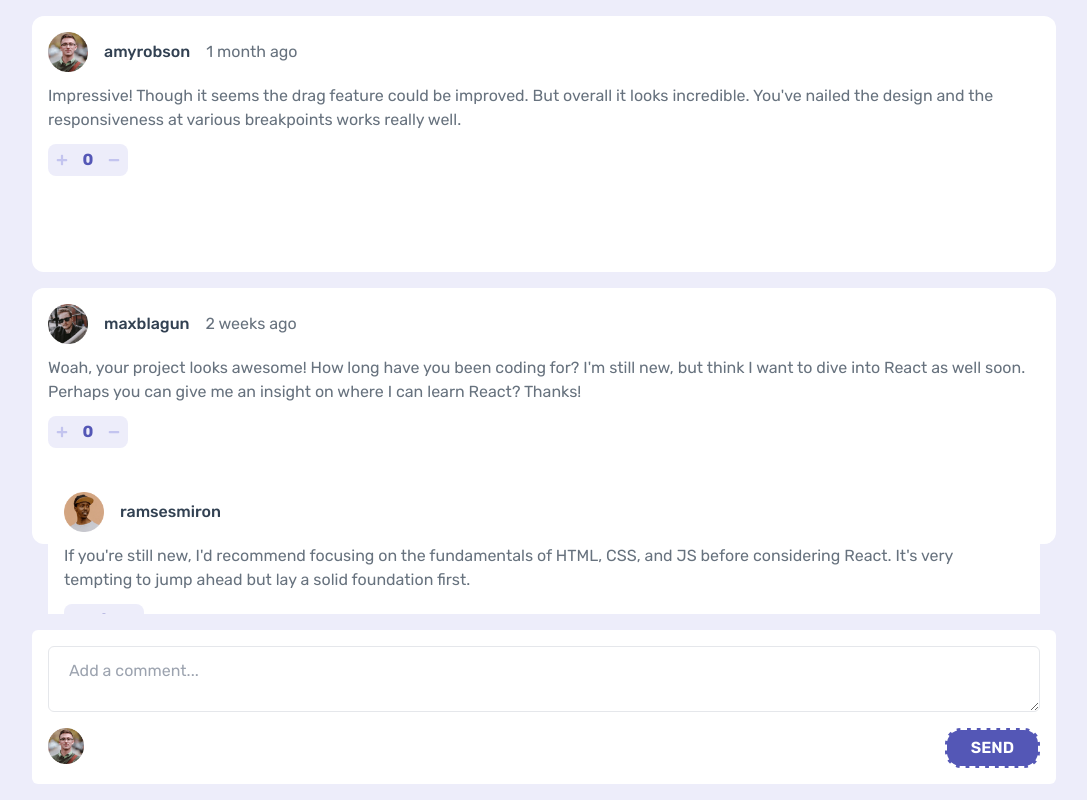
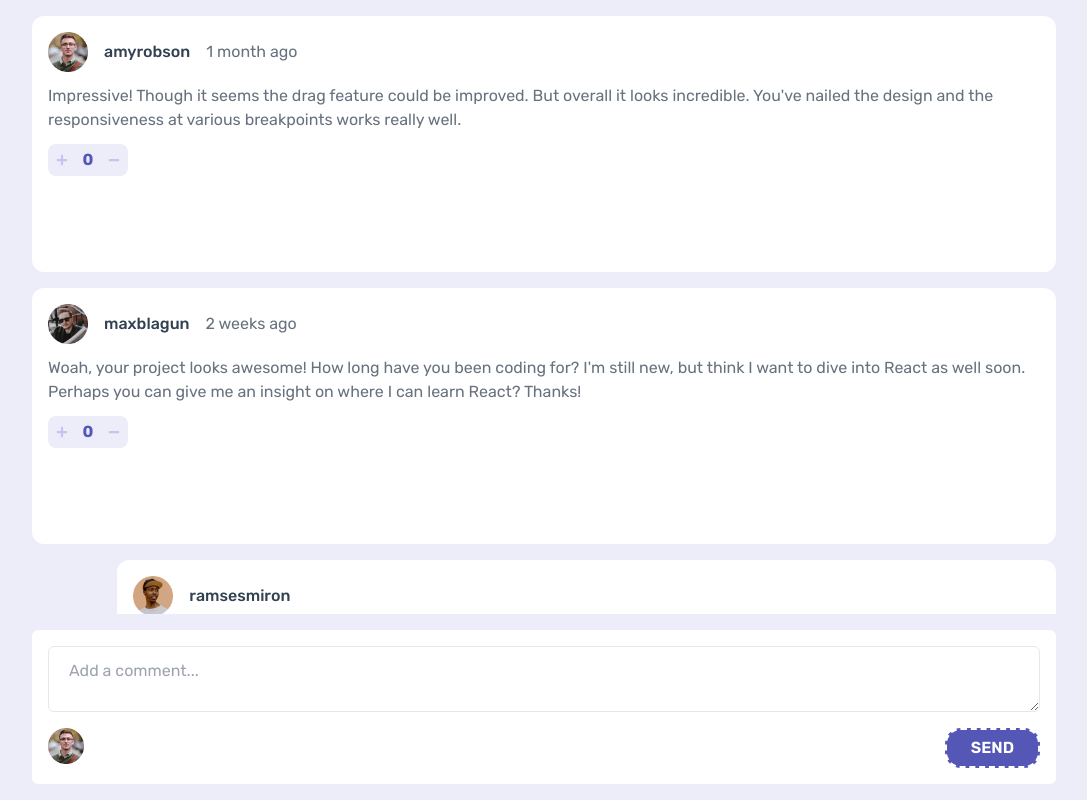
Before and after one commit to 1Dh2Be/Interactive-comment-section, a React (Vite) app: page / in a window 1280 px wide. Shown: the whole page, without its empty margins (96-1183 px from the left). Built offline with nearby package versions, Linux system fonts and the light colour scheme.

Commit message:
Fix replies comment layout

```diff
--- a/src/components/Comment.tsx
+++ b/src/components/Comment.tsx
@@ -31,10 +31,15 @@ export const Comment = ({
   };
 
   return (
-    <div className="h-64 rounded-xl bg-white mt-4 p-4 flex flex-col gap-3">
+    <div className="w-full flex flex-col items-end">
+      <div className="h-64 rounded-xl bg-white mt-4 p-4 flex flex-col gap-3 w-full">
         <div className="flex items-center gap-4">
           <div className="w-10 h-10">
-          <img className="w-full h-full" src={avatar} alt="User avatar image" />
+            <img
+              className="w-full h-full"
+              src={avatar}
+              alt="User avatar image"
+            />
           </div>
           <h2 className="text-neutral-darkBlue font-medium">{username}</h2>
           <span className="text-neutral-grayishBlue">{date}</span>
@@ -57,8 +62,9 @@ export const Comment = ({
             />
           </div>
         </div>
+      </div>
       {replies && replies.length > 0 && (
-        <div>
+        <div className="w-11/12">
           {replies.map((reply: any) => (
             <Comment
               avatar={reply.avatar}
```
Lines whose indentation alone changed are shown as unchanged.
